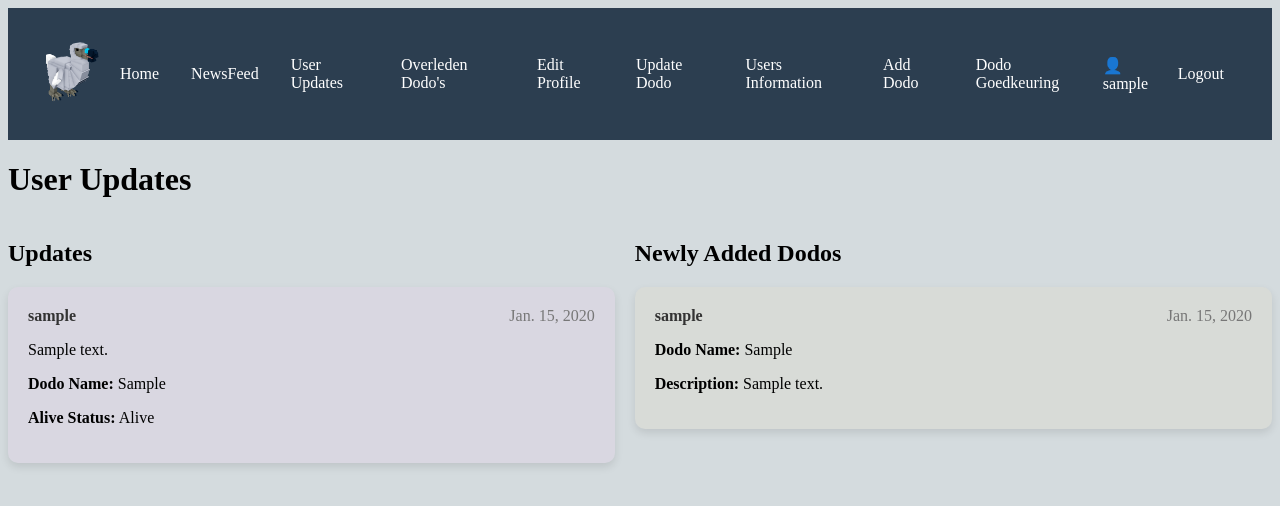
After one commit to RylanRRB/Dodo_Django_Rylan_en_Semih, a Django app: page /user_updates/ in a window 1280 px wide. The commit adds this page. Shown: the top 506 px of the page. Run offline with Django 5.2, Linux system fonts and the light colour scheme; a user stored in the database is signed in; tables that the repository leaves empty hold one stand-in row (values such as "Sample post").

Commit message:
user updates menu optie

```diff
--- a/dodo/base/templates/base/menubalk.html
+++ b/dodo/base/templates/base/menubalk.html
@@ -26,6 +26,7 @@
         <p><img src="{% static 'base/img/dodo.png' %}" alt="DODO"></p>
         <a href="/startpagina" class="nav-item">Home</a>
         <a href="/feed" class="nav-item">NewsFeed</a>
+        <a href="/user_updates" class="nav-item">User Updates</a>
         <a href="/pagina_twee" class="nav-item">Overleden Dodo's</a>
         <a href="/user_info" class="nav-item">Edit Profile</a>
         <a href="/update_dodo" class="nav-item">Update Dodo</a>
--- /dev/null
+++ b/dodo/base/templates/base/user_updates.html
@@ -0,0 +1,45 @@
+{% extends "base/base.html" %}
+
+{% block content %}
+    <h1>User Updates</h1>
+    <div class="feed-container">
+        <div class="feed-container-left">
+            <h2>Updates</h2>
+            {% for update in user_updates %}
+                <div class="update-card">
+                    <div class="update-header">
+                        <a href="{% url 'user_profile' update.user.username %}" class="update-user">{{ update.user }}</a>
+                        <span class="update-date">{{ update.date }}</span>
+                    </div>
+                    <div class="update-body">
+                        <p>{{ update.description }}</p>
+                        {% if update.dodo %}
+                            <p><strong>Dodo Name:</strong> {{ update.dodo.dodo }}</p>
+                            <p><strong>Alive Status:</strong> {% if update.dodo.alive %} Alive {% else %} Dead {% endif %}</p>
+                        {% endif %}
+                    </div>
+                </div>
+            {% empty %}
+                <p>No updates available</p>
+            {% endfor %}
+        </div>
+
+        <div class="feed-container-right">
+            <h2>Newly Added Dodos</h2>
+            {% for dodo in new_dodos %}
+                <div class="added-dodos-card">
+                    <div class="update-header">
+                        <a href="{% url 'user_profile' dodo.user.username %}" class="update-user">{{ dodo.user }}</a>
+                        <span class="update-date">{{ dodo.date_of_birth }}</span>
+                    </div>
+                    <div class="update-body">
+                        <p><strong>Dodo Name:</strong> {{ dodo.dodo }}</p>
+                        <p><strong>Description:</strong> {{ dodo.description }}</p>
+                    </div>
+                </div>
+            {% empty %}
+                <p>No newly added dodos</p>
+            {% endfor %}
+        </div>
+    </div>
+{% endblock content %}
--- a/dodo/base/urls.py
+++ b/dodo/base/urls.py
@@ -17,5 +17,7 @@ urlpatterns = [
     path("feed/", views.feed, name="feed"),
     path("change_password/", views.change_password, name="change_password"),
     path("user_profile/<str:username>/", views.user_profile, name="user_profile"),
-    path('delete_dodo/<int:dodo_id>/', views.delete_dodo, name='delete_dodo')
+    path('delete_dodo/<int:dodo_id>/', views.delete_dodo, name='delete_dodo'),
+    path("user_updates/", views.user_updates, name="user_updates"),
+
 ]
--- a/dodo/base/views.py
+++ b/dodo/base/views.py
@@ -208,3 +208,11 @@ def delete_dodo(request, dodo_id):
         return redirect('feed')
 
     return render(request, 'delete_dodo.html', {'dodo': dodo})
+
+@login_required
+def user_updates(request):
+    current_user = request.user
+    user_updates = Update.objects.filter(user=current_user).order_by('-date')
+    new_dodos = Dodo.objects.filter(user=current_user, alive=True).order_by('-date_of_birth')
+    context = {"user_updates": user_updates, "new_dodos": new_dodos}
+    return render(request, 'base/user_updates.html', context)
```
